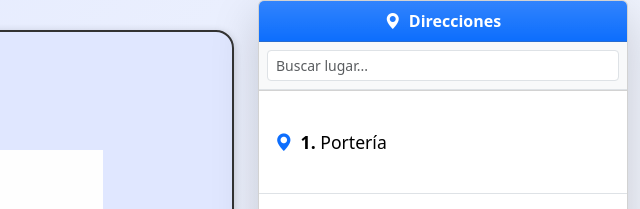
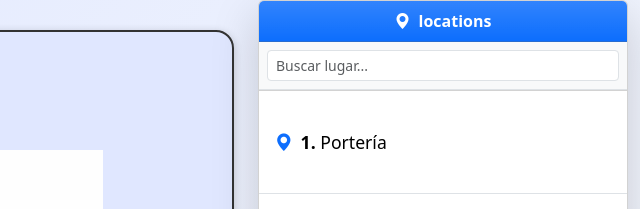
Before and after one commit to stevenpame/mapaingles, a plain HTML site: page index.html in a window 1280 px wide. Shown: the top 209 px of the page, 640-1280 px from the left. Drawn offline with nearby package versions, Linux system fonts and the light colour scheme.

Commit message:
update locations

```diff
--- a/index.html
+++ b/index.html
@@ -20,7 +20,7 @@
         <div id="map" class="mb-4 flex-grow-1"></div>
         <div class="card shadow-lg" style="max-width: 370px; width: 100%;">
             <div class="card-header bg-gradient bg-primary text-white text-center">
-                <i class="bi bi-geo-alt-fill me-2"></i><strong>Direcciones</strong>
+                <i class="bi bi-geo-alt-fill me-2"></i><strong>locations</strong>
             </div>
             <div class="p-2 bg-light border-bottom">
                 <input id="buscador-lugar" type="text" class="form-control form-control-sm" placeholder="Buscar lugar...">
```
